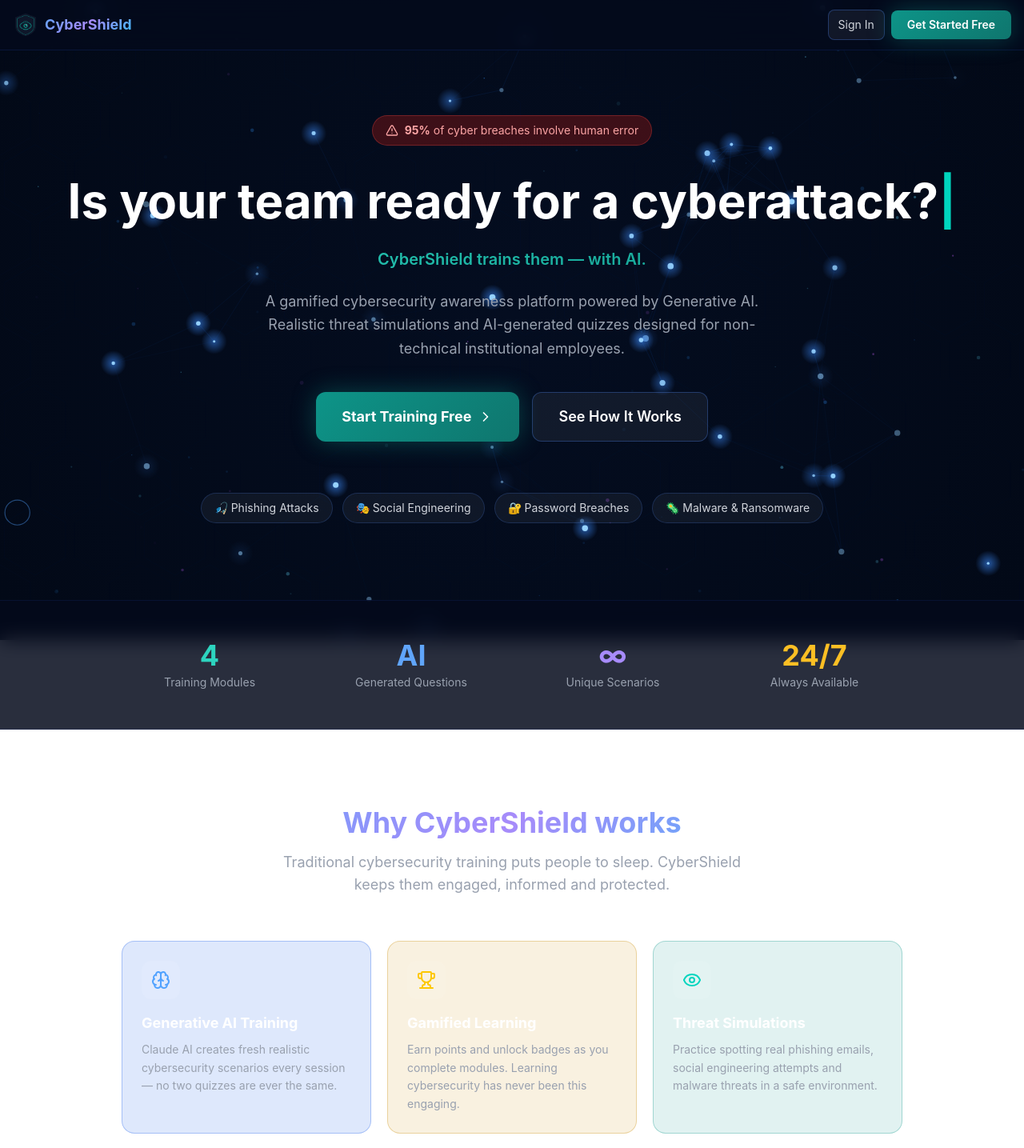
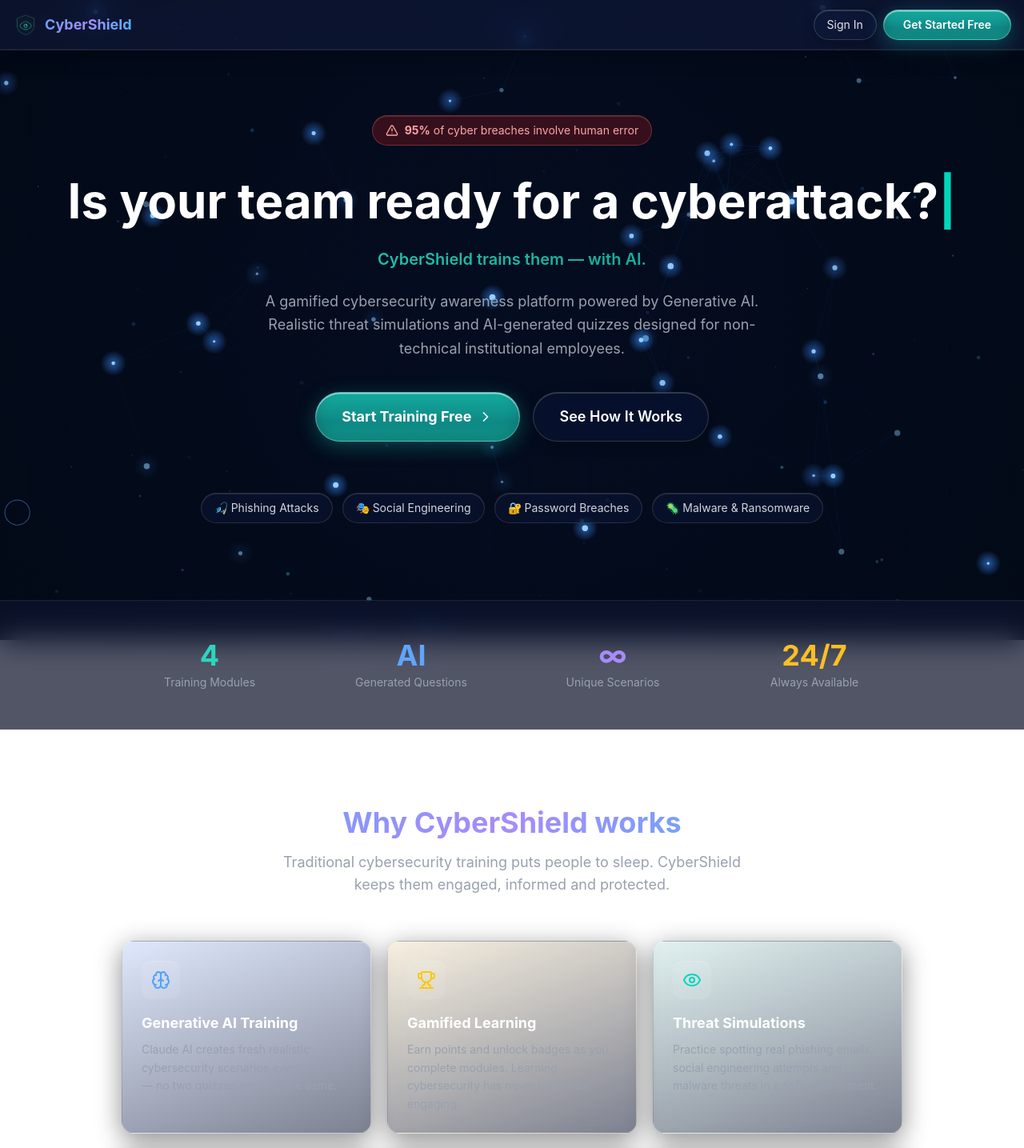
Before and after one commit to thywill123/cybershield, a React (Vite) app: page / in a window 1280 px wide. Shown: the top 1435 px of the page at 80% size. Built offline with nearby package versions, Linux system fonts and the light colour scheme; no server answers.

Commit message:
Add Liquid Glass design system to Landing and Dashboard

```diff
--- a/src/index.css
+++ b/src/index.css
@@ -1 +1,29 @@
 @import "tailwindcss";
+
+/* Liquid-glass light sweep: a soft highlight that glides across a pill
+   button on hover, simulating light moving across a glass surface. */
+@keyframes glassSweep {
+  0% { transform: translateX(-120%) skewX(-15deg); }
+  100% { transform: translateX(220%) skewX(-15deg); }
+}
+.glass-sweep {
+  position: relative;
+  overflow: hidden;
+}
+.glass-sweep::after {
+  content: '';
+  position: absolute;
+  top: 0; left: 0;
+  width: 40%; height: 100%;
+  background: linear-gradient(90deg, rgba(255,255,255,0) 0%, rgba(255,255,255,0.35) 50%, rgba(255,255,255,0) 100%);
+  opacity: 0;
+  pointer-events: none;
+}
+.glass-sweep:hover::after {
+  opacity: 1;
+  animation: glassSweep 0.9s ease-out;
+}
+
+@media (prefers-reduced-motion: reduce) {
+  .glass-sweep:hover::after { animation: none; opacity: 0; }
+}
--- a/src/pages/Dashboard.jsx
+++ b/src/pages/Dashboard.jsx
@@ -4,6 +4,7 @@
 import { doc, updateDoc, getDoc } from 'firebase/firestore'
 import { db } from '../firebase'
 import useSessionTimeout from '../hooks/useSessionTimeout'
+import { glassCard, glassCardHover, glassNav, glassChip } from '../styles/glass'
 
 function SubtleCanvas() {
   const canvasRef = useRef(null)
@@ -150,8 +151,8 @@
   const firstName = user.name.charAt(0).toUpperCase() + user.name.slice(1)
   const modulesDone = `${Object.values(progress).filter(v => v > 0).length}/4`
 
-  const cardStyle = { background: 'rgba(8,18,45,0.80)', backdropFilter: 'blur(12px)', border: '1px solid rgba(40,90,200,0.2)', boxShadow: '0 4px 24px rgba(0,0,0,0.4)' }
-  const navStyle = { background: 'rgba(4,10,28,0.90)', backdropFilter: 'blur(16px)', borderBottom: '1px solid rgba(30,70,180,0.2)' }
+  const cardStyle = glassCard
+  const navStyle = glassNav
 
   return (
     <div className="min-h-screen text-white relative">
@@ -174,7 +175,7 @@
       <div className="max-w-5xl mx-auto px-6 py-8 relative" style={{ zIndex: 10 }}>
 
         {weeklyReset && (
-          <div className="rounded-xl p-4 mb-6 flex items-center gap-3" style={{ background: 'rgba(37,99,235,0.15)', border: '1px solid rgba(37,99,235,0.3)' }}>
+          <div className="rounded-2xl p-4 mb-6 flex items-center gap-3" style={{ ...glassCard, background: 'rgba(37,99,235,0.18)', border: '1px solid rgba(120,170,255,0.3)' }}>
             <span className="text-2xl">🔄</span>
             <div>
               <p className="text-white font-medium text-sm">Weekly progress has been reset!</p>
@@ -197,7 +198,9 @@
             { label: 'Total Points', value: stats.totalPoints || 0, icon: <Star className="w-5 h-5" />, color: 'text-purple-400', sub: 'All time' },
             { label: 'Day Streak', value: '1 🔥', icon: <Flame className="w-5 h-5" />, color: 'text-orange-400', sub: `${daysUntilMonday()}d to reset` },
           ].map((stat, i) => (
-            <div key={i} className="rounded-xl p-4" style={cardStyle}>
+            <div key={i} className="rounded-2xl p-4 transition-all duration-300" style={cardStyle}
+              onMouseEnter={e => Object.assign(e.currentTarget.style, { ...cardStyle, ...glassCardHover })}
+              onMouseLeave={e => Object.assign(e.currentTarget.style, cardStyle)}>
               <div className={`${stat.color} mb-2`}>{stat.icon}</div>
               <div className="text-2xl font-bold text-white">{stat.value}</div>
               <div className="text-gray-400 text-sm">{stat.label}</div>
@@ -206,7 +209,7 @@
           ))}
         </div>
 
-        <div className="rounded-xl p-3 mb-8 flex items-center justify-between" style={{ background: 'rgba(255,255,255,0.03)', border: '1px solid rgba(255,255,255,0.06)' }}>
+        <div className="rounded-2xl p-3 mb-8 flex items-center justify-between" style={glassChip}>
           <span className="text-gray-400 text-xs">🔄 Weekly progress resets every Monday at midnight</span>
           <span className="text-blue-400 text-xs font-medium">{daysUntilMonday()} day{daysUntilMonday() !== 1 ? 's' : ''} until next reset</span>
         </div>
@@ -219,10 +222,10 @@
           <div className="space-y-3">
             {modules.map((mod, i) => (
               <div key={i} onClick={() => navigate(`/module/${i}`)}
-                className="rounded-xl p-4 flex items-center justify-between cursor-pointer transition-all"
+                className="rounded-2xl p-4 flex items-center justify-between cursor-pointer transition-all duration-300"
                 style={cardStyle}
-                onMouseEnter={e => e.currentTarget.style.border = '1px solid rgba(80,140,255,0.4)'}
-                onMouseLeave={e => e.currentTarget.style.border = '1px solid rgba(40,90,200,0.2)'}>
+                onMouseEnter={e => Object.assign(e.currentTarget.style, { ...cardStyle, ...glassCardHover })}
+                onMouseLeave={e => Object.assign(e.currentTarget.style, cardStyle)}>
                 <div className="flex-1">
                   <div className="flex items-center justify-between mb-2">
                     <span className="font-medium text-white">{mod.title}</span>
@@ -246,8 +249,15 @@
           </div>
           <div className="grid grid-cols-4 gap-4">
             {weeklyBadges.map((badge, i) => (
-              <div key={i} className="rounded-xl p-4 text-center transition-all"
-                style={{ ...cardStyle, border: badge.earned ? '1px solid rgba(250,200,0,0.4)' : '1px solid rgba(40,90,200,0.15)', opacity: badge.earned ? 1 : 0.35, boxShadow: badge.earned ? '0 0 20px rgba(250,200,0,0.08),0 4px 20px rgba(0,0,0,0.4)' : '0 4px 20px rgba(0,0,0,0.3)' }}>
+              <div key={i} className="rounded-2xl p-4 text-center transition-all duration-300"
+                style={{
+                  ...cardStyle,
+                  border: badge.earned ? '1px solid rgba(250,210,80,0.45)' : '1px solid rgba(255,255,255,0.08)',
+                  opacity: badge.earned ? 1 : 0.35,
+                  boxShadow: badge.earned
+                    ? 'inset 0 1px 0 rgba(255,235,180,0.35), 0 0 24px rgba(250,200,0,0.12), 0 8px 28px rgba(0,0,0,0.4)'
+                    : 'inset 0 1px 0 rgba(255,255,255,0.08), 0 4px 20px rgba(0,0,0,0.3)',
+                }}>
                 <div className="text-3xl mb-2">{badge.icon}</div>
                 <div className="text-xs font-medium text-white leading-tight">{badge.title}</div>
                 <div className="text-gray-500 text-xs mt-1 leading-tight">{badge.desc}</div>
--- a/src/pages/Landing.jsx
+++ b/src/pages/Landing.jsx
@@ -1,6 +1,7 @@
 import { useNavigate } from 'react-router-dom'
 import { useState, useEffect, useRef } from 'react'
 import { Brain, Trophy, ChevronRight, CheckCircle, Eye, Lock, Zap, Users, AlertTriangle, ArrowRight, Shield } from 'lucide-react'
+import { glassCard, glassCardHover, glassNav, glassPillPrimary, glassPillGhost, glassChip } from '../styles/glass'
 
 // Full animated canvas — same style as Login page
 function LandingCanvas() {
@@ -98,11 +99,11 @@
     return () => clearInterval(interval)
   }, [])
 
-  const navStyle = { background: 'rgba(4,10,28,0.90)', backdropFilter: 'blur(16px)', borderBottom: '1px solid rgba(30,70,180,0.2)' }
-  const cardStyle = { background: 'rgba(8,18,45,0.80)', backdropFilter: 'blur(12px)', border: '1px solid rgba(40,90,200,0.2)', boxShadow: '0 4px 24px rgba(0,0,0,0.4)' }
+  const navStyle = glassNav
+  const cardStyle = glassCard
   const gradText = { background: 'linear-gradient(135deg,#60a5fa,#a78bfa,#38bdf8)', WebkitBackgroundClip: 'text', WebkitTextFillColor: 'transparent' }
-  const tealGrad = { background: 'linear-gradient(135deg,#0d9488,#0f766e)', boxShadow: '0 0 30px rgba(13,148,136,0.4)' }
-  const ghostBtn = { background: 'rgba(255,255,255,0.06)', border: '1px solid rgba(80,140,255,0.3)' }
+  const tealGrad = glassPillPrimary('20,180,165')
+  const ghostBtn = glassPillGhost
 
   const features = [
     { icon: <Brain className="w-6 h-6 text-blue-400" />, title: 'Generative AI Training', desc: 'Claude AI creates fresh realistic cybersecurity scenarios every session — no two quizzes are ever the same.', color: 'rgba(37,99,235,0.15)', border: 'rgba(37,99,235,0.3)' },
@@ -139,12 +140,12 @@
   </div>
   <div className="flex items-center gap-2">
     <button onClick={() => navigate('/login')}
-      className="text-gray-300 hover:text-white text-xs md:text-sm transition px-3 py-2 rounded-lg"
+      className="text-gray-200 hover:text-white text-xs md:text-sm transition px-4 py-2 rounded-full"
       style={ghostBtn}>
       Sign In
     </button>
     <button onClick={() => navigate('/login')}
-      className="text-white text-xs md:text-sm font-semibold px-3 md:px-5 py-2 rounded-lg transition whitespace-nowrap"
+      className="glass-sweep text-white text-xs md:text-sm font-semibold px-4 md:px-6 py-2 rounded-full transition whitespace-nowrap"
       style={tealGrad}>
       <span className="hidden sm:inline">Get Started Free</span>
       <span className="sm:hidden">Get Started</span>
@@ -155,7 +156,7 @@
       {/* Hero */}
       <section className="pt-36 pb-24 px-6 text-center relative" style={{ zIndex: 10 }}>
         <div className="inline-flex items-center gap-2 text-sm px-4 py-2 rounded-full mb-8"
-          style={{ background: 'rgba(120,20,20,0.5)', border: '1px solid rgba(200,60,60,0.4)', color: '#fca5a5' }}>
+          style={{ ...glassChip, background: 'rgba(120,20,20,0.45)', border: '1px solid rgba(255,120,120,0.3)', color: '#fca5a5' }}>
           <AlertTriangle className="w-4 h-4" />
           <span><strong>{count}%</strong> of cyber breaches involve human error</span>
         </div>
@@ -178,13 +179,13 @@
 
         <div className="flex flex-col sm:flex-row gap-4 justify-center mb-16">
           <button onClick={() => navigate('/login')}
-            className="text-white font-bold px-8 py-4 rounded-xl flex items-center justify-center gap-2 transition text-lg"
+            className="glass-sweep text-white font-bold px-8 py-4 rounded-full flex items-center justify-center gap-2 transition text-lg"
             style={tealGrad}>
             Start Training Free
             <ChevronRight className="w-5 h-5" />
           </button>
           <button onClick={() => document.getElementById('features').scrollIntoView({ behavior: 'smooth' })}
-            className="text-white font-semibold px-8 py-4 rounded-xl transition text-lg"
+            className="text-white font-semibold px-8 py-4 rounded-full transition text-lg"
             style={ghostBtn}>
             See How It Works
           </button>
@@ -193,7 +194,7 @@
         <div className="flex flex-wrap justify-center gap-3">
           {['🎣 Phishing Attacks', '🎭 Social Engineering', '🔐 Password Breaches', '🦠 Malware & Ransomware'].map((t, i) => (
             <div key={i} className="px-4 py-2 rounded-full text-sm text-gray-300"
-              style={{ background: 'rgba(255,255,255,0.05)', border: '1px solid rgba(80,140,255,0.2)' }}>
+              style={glassChip}>
               {t}
             </div>
           ))}
@@ -201,7 +202,7 @@
       </section>
 
       {/* Stats */}
-      <section className="py-12 relative" style={{ zIndex: 10, background: 'rgba(4,10,28,0.85)', backdropFilter: 'blur(12px)', borderTop: '1px solid rgba(30,70,180,0.15)', borderBottom: '1px solid rgba(30,70,180,0.15)' }}>
+      <section className="py-12 relative" style={{ zIndex: 10, background: 'rgba(14,20,44,0.72)', backdropFilter: 'blur(18px) saturate(160%)', WebkitBackdropFilter: 'blur(18px) saturate(160%)', borderTop: '1px solid rgba(255,255,255,0.08)', borderBottom: '1px solid rgba(255,255,255,0.08)' }}>
         <div className="max-w-5xl mx-auto px-6 grid grid-cols-2 md:grid-cols-4 gap-8 text-center">
           {[
             { value: '4', label: 'Training Modules', color: '#2dd4bf' },
@@ -228,12 +229,12 @@
         </div>
         <div className="grid grid-cols-1 md:grid-cols-3 gap-5">
           {features.map((f, i) => (
-            <div key={i} className="rounded-2xl p-6 transition-all"
-              style={{ background: f.color, border: `1px solid ${f.border}`, backdropFilter: 'blur(8px)' }}
-              onMouseEnter={e => e.currentTarget.style.transform = 'translateY(-2px)'}
-              onMouseLeave={e => e.currentTarget.style.transform = 'translateY(0)'}>
+            <div key={i} className="rounded-2xl p-6 transition-all duration-300"
+              style={{ ...glassCard, background: `linear-gradient(160deg, ${f.color}, rgba(18,26,54,0.55))` }}
+              onMouseEnter={e => Object.assign(e.currentTarget.style, glassCardHover)}
+              onMouseLeave={e => Object.assign(e.currentTarget.style, { ...glassCard, background: `linear-gradient(160deg, ${f.color}, rgba(18,26,54,0.55))` })}>
               <div className="w-12 h-12 rounded-xl flex items-center justify-center mb-4"
-                style={{ background: 'rgba(255,255,255,0.07)' }}>
+                style={{ background: 'rgba(255,255,255,0.08)', boxShadow: 'inset 0 1px 0 rgba(255,255,255,0.15)' }}>
                 {f.icon}
               </div>
               <h3 className="font-bold text-lg mb-2 text-white">{f.title}</h3>
@@ -244,7 +245,7 @@
       </section>
 
       {/* Modules */}
-      <section className="py-24 relative" style={{ zIndex: 10, background: 'rgba(4,10,28,0.7)', backdropFilter: 'blur(8px)', borderTop: '1px solid rgba(30,70,180,0.1)', borderBottom: '1px solid rgba(30,70,180,0.1)' }}>
+      <section className="py-24 relative" style={{ zIndex: 10, background: 'rgba(14,20,44,0.6)', backdropFilter: 'blur(18px) saturate(160%)', WebkitBackdropFilter: 'blur(18px) saturate(160%)', borderTop: '1px solid rgba(255,255,255,0.07)', borderBottom: '1px solid rgba(255,255,255,0.07)' }}>
         <div className="max-w-5xl mx-auto px-6">
           <div className="text-center mb-14">
             <h2 className="text-3xl md:text-4xl font-bold mb-4 text-white">What you will learn</h2>
@@ -255,7 +256,7 @@
           <div className="grid grid-cols-1 md:grid-cols-2 gap-5">
             {modules.map((mod, i) => (
               <div key={i} onClick={() => navigate('/login')}
-                className="rounded-2xl p-6 flex gap-4 items-start cursor-pointer transition-all"
+                className="rounded-2xl p-6 flex gap-4 items-start cursor-pointer transition-all duration-300"
                 style={{ ...cardStyle, border: `1px solid ${mod.border}` }}
                 onMouseEnter={e => { e.currentTarget.style.border = `1px solid ${mod.hover}`; e.currentTarget.style.transform = 'translateY(-2px)' }}
                 onMouseLeave={e => { e.currentTarget.style.border = `1px solid ${mod.border}`; e.currentTarget.style.transform = 'translateY(0)' }}>
@@ -292,7 +293,7 @@
       </section>
 
       {/* CTA */}
-      <section className="mx-4 md:mx-8 mb-16 rounded-3xl py-20 px-6 text-center relative" style={{ zIndex: 10, background: 'linear-gradient(135deg, rgba(13,148,136,0.2), rgba(8,18,45,0.9), rgba(124,58,237,0.15))', border: '1px solid rgba(13,148,136,0.3)', backdropFilter: 'blur(16px)' }}>
+      <section className="mx-4 md:mx-8 mb-16 rounded-3xl py-20 px-6 text-center relative" style={{ zIndex: 10, background: 'linear-gradient(135deg, rgba(13,148,136,0.22), rgba(18,26,54,0.75), rgba(124,58,237,0.18))', backdropFilter: 'blur(24px) saturate(180%)', WebkitBackdropFilter: 'blur(24px) saturate(180%)', border: '1px solid rgba(255,255,255,0.12)', boxShadow: 'inset 0 1px 0 rgba(255,255,255,0.16), 0 12px 48px rgba(0,0,0,0.4)' }}>
         <div className="text-5xl mb-6">🛡️</div>
         <h2 className="text-3xl md:text-4xl font-bold mb-4 text-white">
           Your team's cybersecurity journey
@@ -302,7 +303,7 @@
           Join CyberShield and turn your biggest security vulnerability into your strongest defense.
         </p>
         <button onClick={() => navigate('/login')}
-          className="text-white font-bold px-10 py-4 rounded-xl transition text-lg inline-flex items-center gap-2 mb-8"
+          className="glass-sweep text-white font-bold px-10 py-4 rounded-full transition text-lg inline-flex items-center gap-2 mb-8"
           style={tealGrad}>
           Get Started — It's Free
           <ChevronRight className="w-5 h-5" />
--- /dev/null
+++ b/src/styles/glass.js
@@ -0,0 +1,74 @@
+// Shared "Liquid Glass" design tokens — frosted translucency with a specular
+// top-edge highlight, used consistently across pages. Built on the app's
+// existing dark navy palette so it reads as a refinement, not a re-theme.
+
+// Base frosted glass surface. `saturate()` alongside blur is what gives real
+// glass its vividness — blur alone just looks like a dim overlay.
+export const glassSurface = (opacity = 0.55) => ({
+  background: `rgba(18, 26, 54, ${opacity})`,
+  backdropFilter: 'blur(22px) saturate(180%)',
+  WebkitBackdropFilter: 'blur(22px) saturate(180%)',
+})
+
+// Standard glass card: frosted surface + thin border + specular top edge
+// (the inset white line simulating light catching the top of the glass)
+// + soft ambient shadow for depth.
+export const glassCard = {
+  ...glassSurface(0.55),
+  border: '1px solid rgba(255,255,255,0.10)',
+  boxShadow: `
+    inset 0 1px 0 rgba(255,255,255,0.14),
+    inset 0 0 0 1px rgba(255,255,255,0.02),
+    0 8px 32px rgba(0,0,0,0.45)
+  `,
+}
+
+export const glassCardHover = {
+  border: '1px solid rgba(255,255,255,0.18)',
+  boxShadow: `
+    inset 0 1px 0 rgba(255,255,255,0.22),
+    inset 0 0 0 1px rgba(255,255,255,0.03),
+    0 12px 40px rgba(0,0,0,0.5)
+  `,
+  transform: 'translateY(-2px)',
+}
+
+// Navbar: slightly more opaque + stronger blur so content never fights with
+// text scrolling beneath it.
+export const glassNav = {
+  ...glassSurface(0.62),
+  borderBottom: '1px solid rgba(255,255,255,0.08)',
+  boxShadow: 'inset 0 -1px 0 rgba(255,255,255,0.05), 0 4px 24px rgba(0,0,0,0.35)',
+}
+
+// Pill-shaped primary button — glass surface over a color wash, with a
+// bright specular highlight along the top third (the core "liquid glass"
+// button look: it reads as a lit glass capsule, not a flat gradient fill).
+export const glassPillPrimary = (hueRgb = '45,140,255') => ({
+  background: `linear-gradient(180deg, rgba(${hueRgb},0.95) 0%, rgba(${hueRgb},0.75) 60%, rgba(${hueRgb},0.85) 100%)`,
+  backdropFilter: 'blur(12px) saturate(160%)',
+  WebkitBackdropFilter: 'blur(12px) saturate(160%)',
+  border: '1px solid rgba(255,255,255,0.25)',
+  borderRadius: '999px',
+  boxShadow: `
+    inset 0 1.5px 0 rgba(255,255,255,0.55),
+    inset 0 -8px 16px rgba(0,0,0,0.15),
+    0 6px 24px rgba(${hueRgb},0.35)
+  `,
+})
+
+// Pill-shaped ghost/secondary button — clear glass, no color wash.
+export const glassPillGhost = {
+  ...glassSurface(0.35),
+  border: '1px solid rgba(255,255,255,0.16)',
+  borderRadius: '999px',
+  boxShadow: 'inset 0 1px 0 rgba(255,255,255,0.18), 0 4px 16px rgba(0,0,0,0.25)',
+}
+
+// Small glass chip/pill (badges, tags, stat sub-labels).
+export const glassChip = {
+  ...glassSurface(0.4),
+  border: '1px solid rgba(255,255,255,0.12)',
+  borderRadius: '999px',
+  boxShadow: 'inset 0 1px 0 rgba(255,255,255,0.12)',
+}
```
